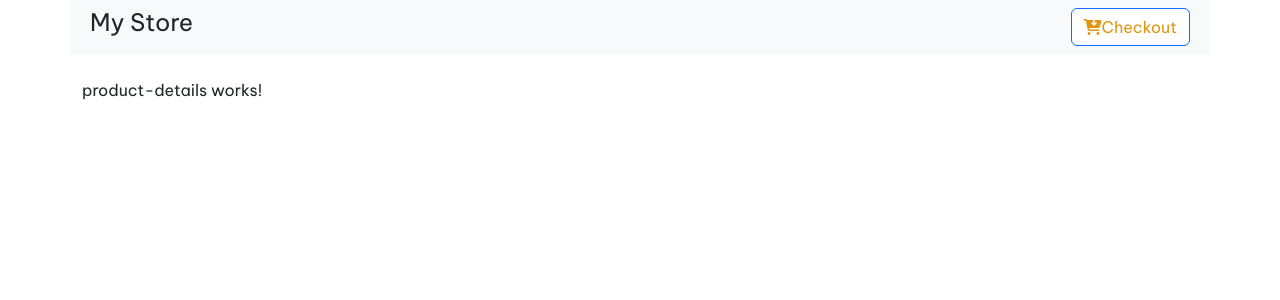
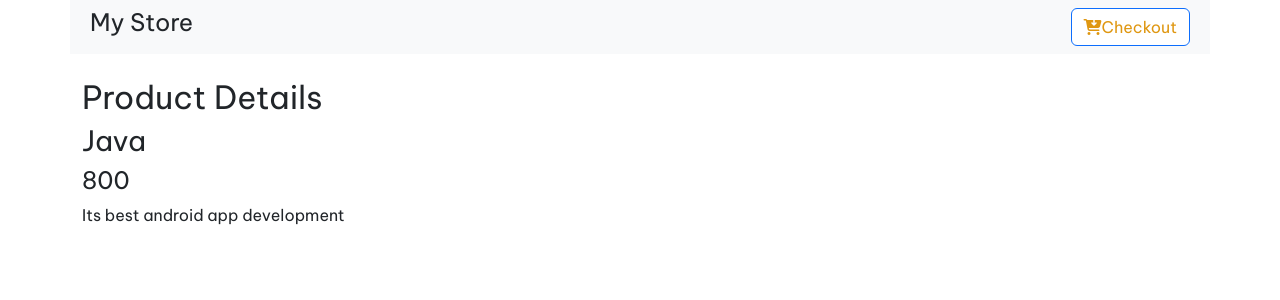
Before and after one commit to Sojib444/Angular-Practice, an Angular app: page /products/Java in a window 1280 px wide. Shown: the top 300 px of the page. Built offline with nearby package versions, Linux system fonts and the light colour scheme.

Commit message:
working with route

```diff
--- a/src/app/product-details/product-details.component.html
+++ b/src/app/product-details/product-details.component.html
@@ -1 +1,7 @@
-<p>product-details works!</p>
+<h2>Product Details</h2>
+
+<div *ngIf="product">
+  <h3>{{ product.name }}</h3>
+  <h4>{{ product.Price}} </h4>
+  <p>{{ product.description }}</p>
+</div>
```
